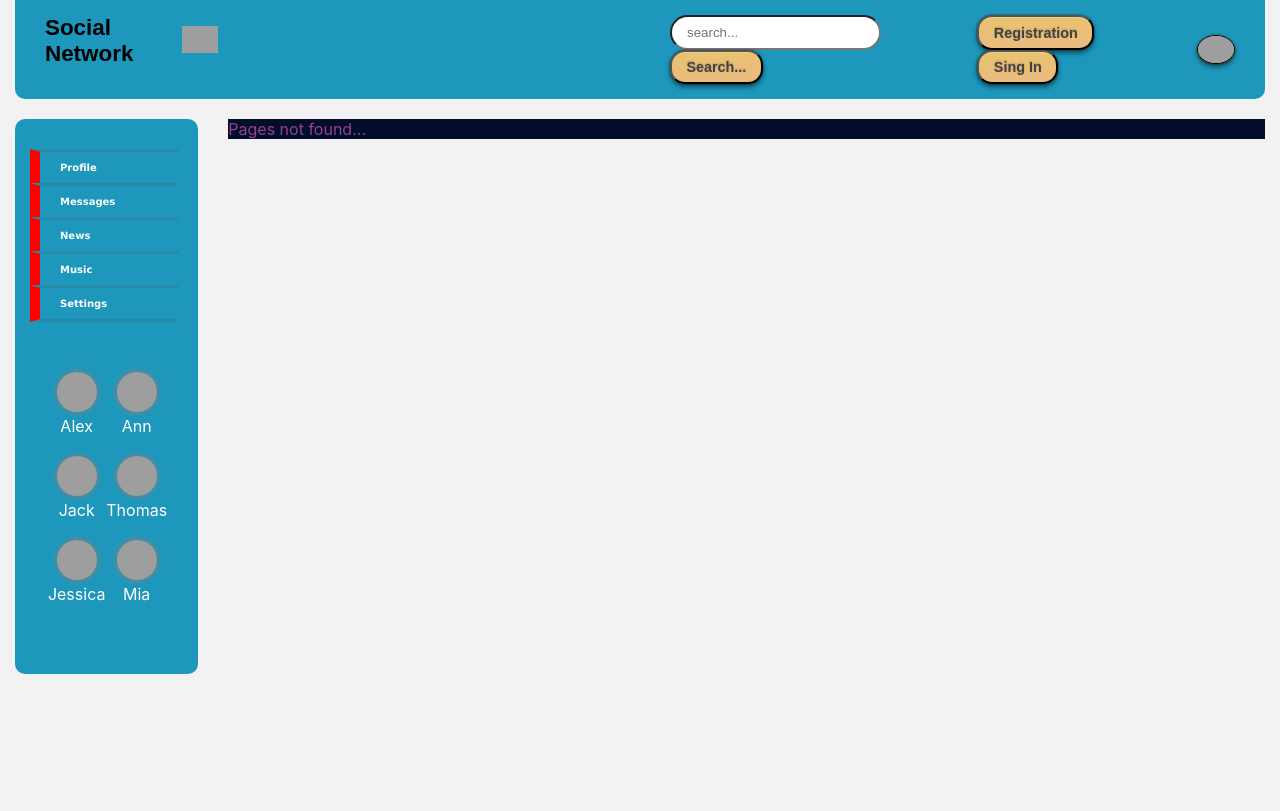
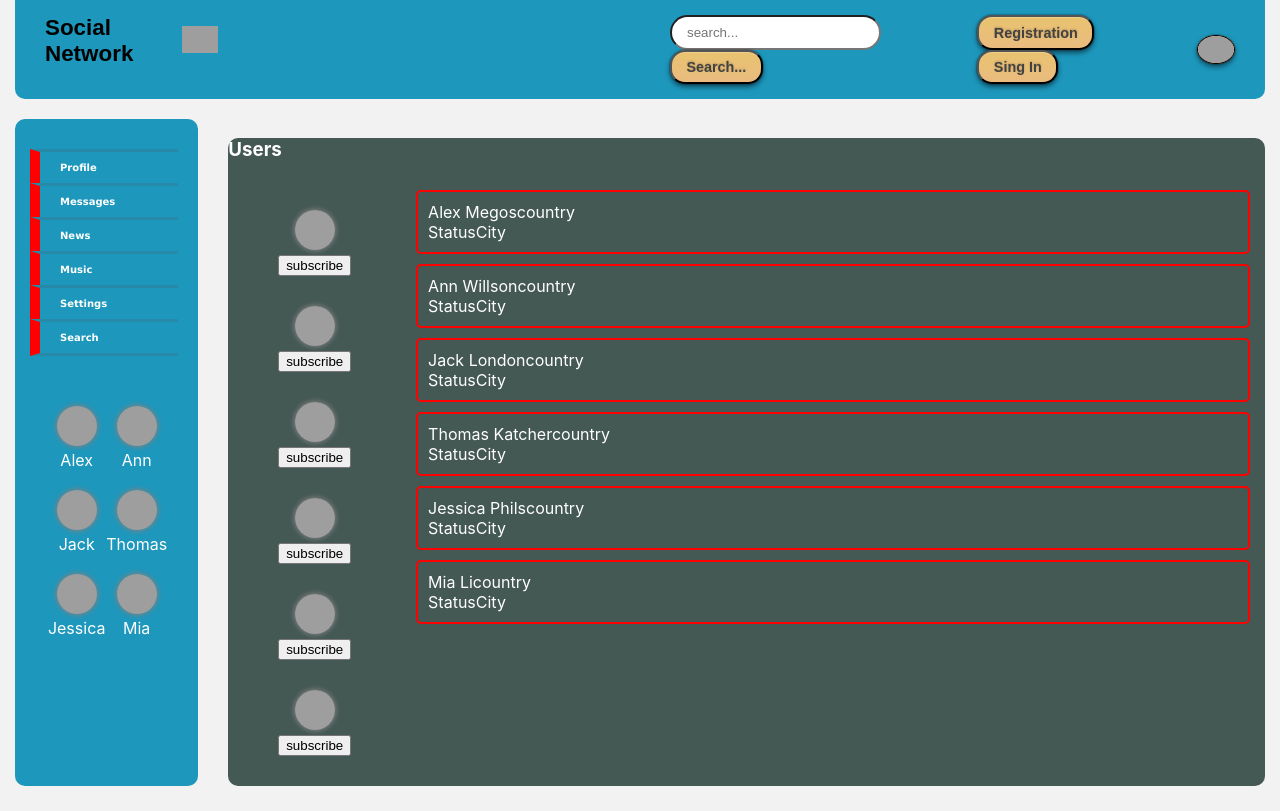
Before and after one commit to AvtsynovS/SocialNetwork, a React (Create React App) app: page /search in a window 1280 px wide. Before the commit this address had no page. Built offline with nearby package versions, Linux system fonts and the light colour scheme; grey boxes are pictures that could not be loaded.

Commit message:
added serachPage

```diff
--- a/src/App.js
+++ b/src/App.js
@@ -1,15 +1,16 @@
-import React from "react";
-import styles from "./styles.module.scss";
-import { GridColumn, GridRow, GridContainer } from "./ui/Grid";
-import Header from "./Components/Header/Header";
-import Navigation from "./Components/Navigation/Navigation";
-import Profile from "./Components/Main/Profile/Profile";
-import News from "./Components/Main/News/News";
-import Music from "./Components/Main/Music/Music";
-import Setting from "./Components/Main/Setting/Setting";
-import { Route, Switch } from "react-router";
-import NotFound from "./Components/Main/NotFound/NotFound";
-import DialogsContainer from "./Components/Main/Dialogs/DialogsContainer";
+import React from 'react';
+import styles from './styles.module.scss';
+import { GridColumn, GridRow, GridContainer } from './ui/Grid';
+import Header from './Components/Header/Header';
+import Navigation from './Components/Navigation/Navigation';
+import Profile from './Components/Main/Profile/Profile';
+import News from './Components/Main/News/News';
+import Music from './Components/Main/Music/Music';
+import Setting from './Components/Main/Setting/Setting';
+import { Route, Switch } from 'react-router';
+import NotFound from './Components/Main/NotFound/NotFound';
+import DialogsContainer from './Components/Main/Dialogs/DialogsContainer';
+import SearchContainer from './Components/Navigation/Search/SearchContainer';
 
 const App = (props) => {
   return (
@@ -26,16 +27,17 @@ const App = (props) => {
           </GridColumn>
           <GridColumn size={10}>
             <Switch>
-              <Route exact path="/" render={() => <Profile />} />
-              <Route path="/profile" render={() => <Profile />} />
+              <Route exact path='/' render={() => <Profile />} />
+              <Route path='/profile' render={() => <Profile />} />
               <Route
-                path="/dialogs"
+                path='/dialogs'
                 render={() => <DialogsContainer store={props.store} />}
               />
-              <Route path="/news" component={News} />
-              <Route path="/music" component={Music} />
-              <Route path="/setting" component={Setting} />
-              <Route path="*" component={NotFound} />
+              <Route path='/news' component={News} />
+              <Route path='/music' component={Music} />
+              <Route path='/setting' component={Setting} />
+              <Route path='/search' render={() => <SearchContainer />} />
+              <Route path='*' component={NotFound} />
             </Switch>
           </GridColumn>
         </GridRow>
--- a/src/Components/Navigation/FriendsBoard/FriendsBoard.jsx
+++ b/src/Components/Navigation/FriendsBoard/FriendsBoard.jsx
@@ -1,5 +1,5 @@
-import React from "react";
-import styles from "./styles.module.scss";
+import React from 'react';
+import styles from './styles.module.scss';
 
 const FriendsBoard = (props) => {
   console.log(props);
@@ -9,7 +9,7 @@ const FriendsBoard = (props) => {
         return (
           <div className={styles.avatar} key={item.id}>
             <div>
-              <img className={styles.image} src={item.avatar} alt="avatar" />
+              <img className={styles.image} src={item.avatar} alt='avatar' />
             </div>
             <div className={styles.friendName}>{item.name}</div>
           </div>
--- a/src/Components/Navigation/Navigation.jsx
+++ b/src/Components/Navigation/Navigation.jsx
@@ -1,31 +1,35 @@
-import React from "react";
-import { NavLink } from "react-router-dom";
-import FriendsBoardContainer from "./FriendsBoard/FriendsBoardContainer";
-import styles from "./styles.module.scss";
+import React from 'react';
+import { NavLink } from 'react-router-dom';
+import FriendsBoardContainer from './FriendsBoard/FriendsBoardContainer';
+import styles from './styles.module.scss';
 
 const Navigation = (props) => {
   return (
     <div className={styles.navigation}>
       <ul>
         <li>
-          <NavLink to="/profile" activeClassName={styles.activeLink}>
-            {" "}
+          <NavLink to='/profile' activeClassName={styles.activeLink}>
+            {' '}
             Profile
           </NavLink>
         </li>
         <li>
-          <NavLink to="/dialogs"> Messages</NavLink>
+          <NavLink to='/dialogs'> Messages</NavLink>
         </li>
         <li>
-          <NavLink to="/news"> News</NavLink>
+          <NavLink to='/news'> News</NavLink>
         </li>
         <li>
-          <NavLink to="/music"> Music</NavLink>
+          <NavLink to='/music'> Music</NavLink>
         </li>
         <li>
-          <NavLink to="/setting">Settings</NavLink>
+          <NavLink to='/setting'>Settings</NavLink>
+        </li>
+        <li>
+          <NavLink to='/search'>Search</NavLink>
         </li>
       </ul>
+
       <FriendsBoardContainer store={props.store} />
     </div>
   );
--- /dev/null
+++ b/src/Components/Navigation/Search/Search.jsx
@@ -0,0 +1,62 @@
+import React from 'react';
+import { GridColumn, GridContainer, GridRow } from '../../../ui/Grid';
+import styles from './styles.module.scss';
+
+const Search = (props) => {
+  return (
+    <div className={styles.search}>
+      <h3>Users</h3>
+      <GridContainer>
+        <GridRow>
+          <GridColumn size={2} offset={0}>
+            {props.users.map((item) => {
+              return (
+                <div className={styles.avatar} key={item.id}>
+                  <img
+                    src={item.avatar}
+                    alt='avatar'
+                    className={styles.image}
+                  />
+                  <button>subscribe</button>
+                </div>
+              );
+            })}
+          </GridColumn>
+          <GridColumn size={10} offset={0}>
+            {props.users.map((item) => {
+              return (
+                <div className={styles.usersInfo}>
+                  <div>
+                    <span>{`${item.name} ${item.secondName}`}</span>
+                    <span>country</span>
+                  </div>
+                  <div>
+                    <span>Status</span>
+                    <span>City</span>
+                  </div>
+                </div>
+              );
+            })}
+          </GridColumn>
+        </GridRow>
+      </GridContainer>
+      {/* <ul className={styles.searchMenu}>
+      <li>Users</li>
+      <li>Music</li>
+      <li>News</li>
+    </ul>
+
+    верстку переделать!
+    <div className={mainScreen}>
+      <div className={user}>
+        <div className="userAva"></div>
+        <div className="userInfo"></div>
+      </div>
+    </div>
+
+    */}
+    </div>
+  );
+};
+
+export default Search;
--- /dev/null
+++ b/src/Components/Navigation/Search/SearchContainer.jsx
@@ -0,0 +1,16 @@
+import { connect } from 'react-redux';
+import Search from './Search';
+
+let mapStateToProps = (state) => {
+  return {
+    users: state.search.users,
+  };
+};
+
+let mapDispatchToProps = () => {
+  return {};
+};
+
+const SearchContainer = connect(mapStateToProps, mapDispatchToProps)(Search);
+
+export default SearchContainer;
--- /dev/null
+++ b/src/Components/Navigation/Search/styles.module.scss
@@ -0,0 +1,36 @@
+.search {
+  background-color: #445854;
+  color: #ffffff;
+  margin: 0;
+  box-sizing: border-box;
+  border-radius: 10px;
+  min-height: 600px; // временно
+
+  .avatar {
+    display: flex;
+    justify-content: center;
+    align-items: center;
+    flex-direction: column;
+    margin: 30px 0;
+
+    & img {
+      width: 40px;
+      height: 40px;
+      border-radius: 50%;
+      cursor: pointer;
+      box-shadow: 0 0 5px 1px grey;
+      margin-bottom: 5px;
+    }
+
+    & button {
+      cursor: pointer;
+    }
+  }
+}
+
+.usersInfo {
+  margin: 10px 0;
+  padding: 10px;
+  border: 2px solid red;
+  border-radius: 5px;
+}
--- /dev/null
+++ b/src/redux/searchReducer.js
@@ -0,0 +1,52 @@
+let initialState = {
+  users: [
+    {
+      id: 1,
+      name: 'Alex',
+      secondName: 'Megos',
+      avatar:
+        'https://picjumbo.com/wp-content/uploads/alone-with-his-thoughts-1080x720.jpg',
+    },
+    {
+      id: 2,
+      name: 'Ann',
+      secondName: 'Willson',
+      avatar:
+        'https://anime-fans.ru/wp-content/uploads/2021/04/Skachat-milye-kartinki-anime-na-avu_19.jpg',
+    },
+    {
+      id: 3,
+      name: 'Jack',
+      secondName: 'London',
+      avatar:
+        'https://www.meme-arsenal.com/memes/90bc67357ee4ac90b42daa287119ace2.jpg',
+    },
+    {
+      id: 4,
+      name: 'Thomas',
+      secondName: 'Katcher',
+      avatar:
+        'https://cdn.pixabay.com/photo/2016/01/19/17/57/car-1149997_960_720.jpg',
+    },
+    {
+      id: 5,
+      name: 'Jessica',
+      secondName: 'Phils',
+      avatar:
+        'https://goodwall.ru/image/picture/1204-1280x960-fbb72d1c78b3ee11e97c6ef2729b26ae.jpg',
+    },
+    {
+      id: 6,
+      name: 'Mia',
+      secondName: 'Li',
+      avatar:
+        'https://img2.akspic.ru/originals/1/5/9/5/4/145951-anime-zvukovoe_oborudovanie-krasnyj_cvet-multfilm-art-1920x1080.jpg',
+    },
+  ],
+};
+
+const searchReducer = (state = initialState) => {
+  return state;
+};
+
+export default searchReducer;
--- a/src/redux/store.js
+++ b/src/redux/store.js
@@ -1,13 +1,15 @@
-import { combineReducers, createStore } from "redux";
-import profileReducer from "./profileReducer";
-import messageReducer from "./messageReducer";
-import navigationReducer from "./navigationReducer";
-import themeReducer from "./themeReducer";
+import { combineReducers, createStore } from 'redux';
+import profileReducer from './profileReducer';
+import messageReducer from './messageReducer';
+import navigationReducer from './navigationReducer';
+import themeReducer from './themeReducer';
+import searchReducer from './searchReducer';
 
 let reducers = combineReducers({
   profilePage: profileReducer,
   messagePage: messageReducer,
   navigation: navigationReducer,
+  search: searchReducer,
   theme: themeReducer,
 });
 
```
